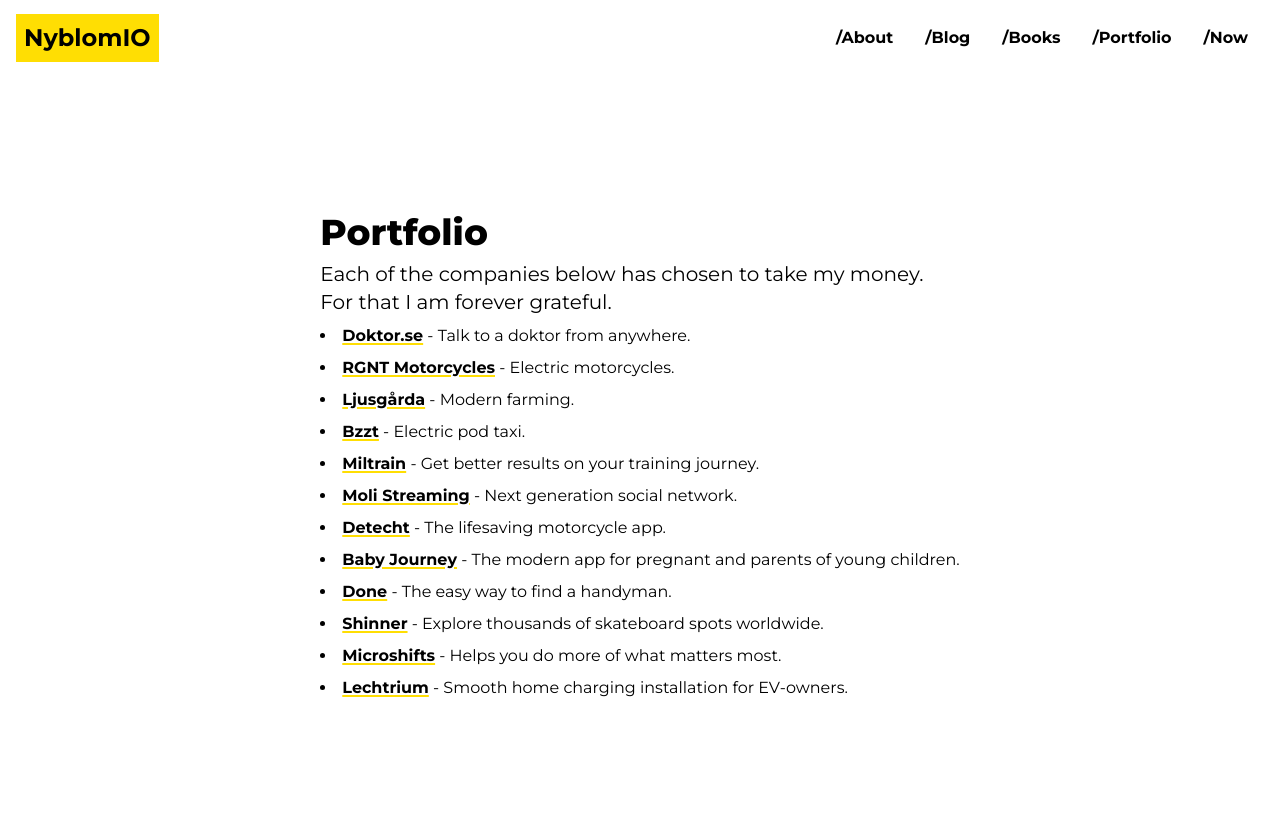
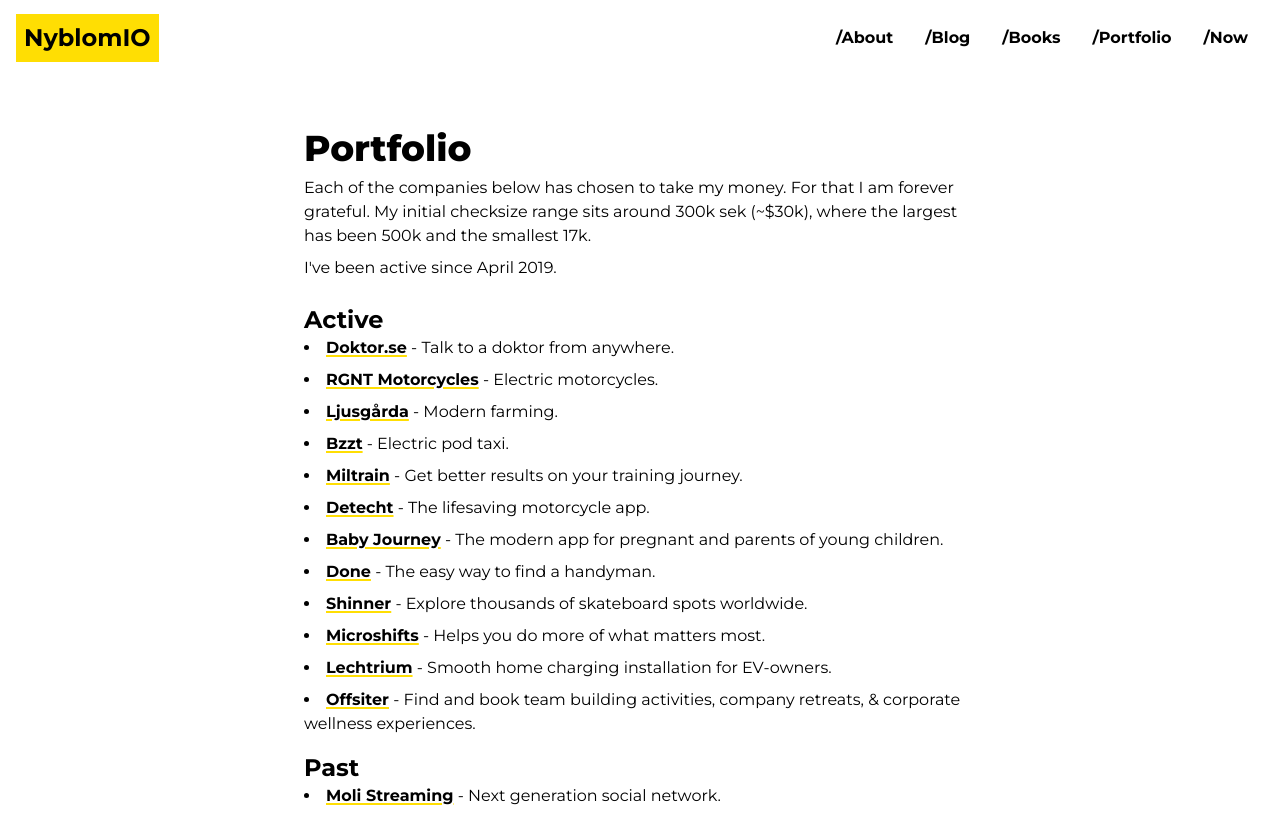
Before and after one commit to Qw4z1/nyblom-io, a Next.js app: page /portfolio in a window 1280 px wide. Before the commit the page ends 800 px from the top, so only its background shows below. Built offline with nearby package versions, Linux system fonts and the light colour scheme; no server answers.

Commit message:
Update portfolio page

```diff
--- a/src/pages/portfolio.tsx
+++ b/src/pages/portfolio.tsx
@@ -7,10 +7,13 @@ const Portfolio: NextPage = () => {
       <Head title={"Portfolio"} description={"List of startup investments"} />
       <div>
         <h1>Portfolio</h1>
-        <p className="text-xl">
-          Each of the companies below has chosen to take my money. <br /> For
-          that I am forever grateful.
+        <p className="text-l">
+          Each of the companies below has chosen to take my money. For that I am
+          forever grateful. My initial checksize range sits around 300k sek
+          (~$30k), where the largest has been 500k and the smallest 17k.
         </p>
+        <p className="text-l">I&apos;ve been active since April 2019.</p>
+        <h2>Active</h2>
         <ul className="space-y-2 list-disc list-inside">
           <li>
             <a href="https://doktor.se/" className="font-bold">
@@ -42,12 +45,7 @@ const Portfolio: NextPage = () => {
             </a>{" "}
             - Get better results on your training journey.
           </li>
-          <li>
-            <a href="http://molistreaming.com/" className="font-bold">
-              Moli Streaming
-            </a>{" "}
-            - Next generation social network.
-          </li>
+
           <li>
             <a href="https://detecht.se/" className="font-bold">
               Detecht
@@ -84,6 +82,22 @@ const Portfolio: NextPage = () => {
             </a>{" "}
             - Smooth home charging installation for EV-owners.
           </li>
+          <li>
+            <a href="https://offsiter.com/" className="font-bold">
+              Offsiter
+            </a>{" "}
+            - Find and book team building activities, company retreats, &
+            corporate wellness experiences.
+          </li>
+        </ul>
+        <h2>Past</h2>
+        <ul className="space-y-2 list-disc list-inside">
+          <li>
+            <a href="http://molistreaming.com/" className="font-bold">
+              Moli Streaming
+            </a>{" "}
+            - Next generation social network.
+          </li>
         </ul>
       </div>
     </>
--- a/src/pages/sitemap.xml.tsx
+++ b/src/pages/sitemap.xml.tsx
@@ -23,6 +23,7 @@ function buildXml(posts: PostFrontMatter[]) {
      </url>
      <url>
        <loc>${`${process.env.NEXT_PUBLIC_ROOT_URL}/portfolio/`}</loc>
+       <lastmod>2023-01-15</lastmod>
      </url>
      ${posts
        .filter((it) => !!it.published)
```
